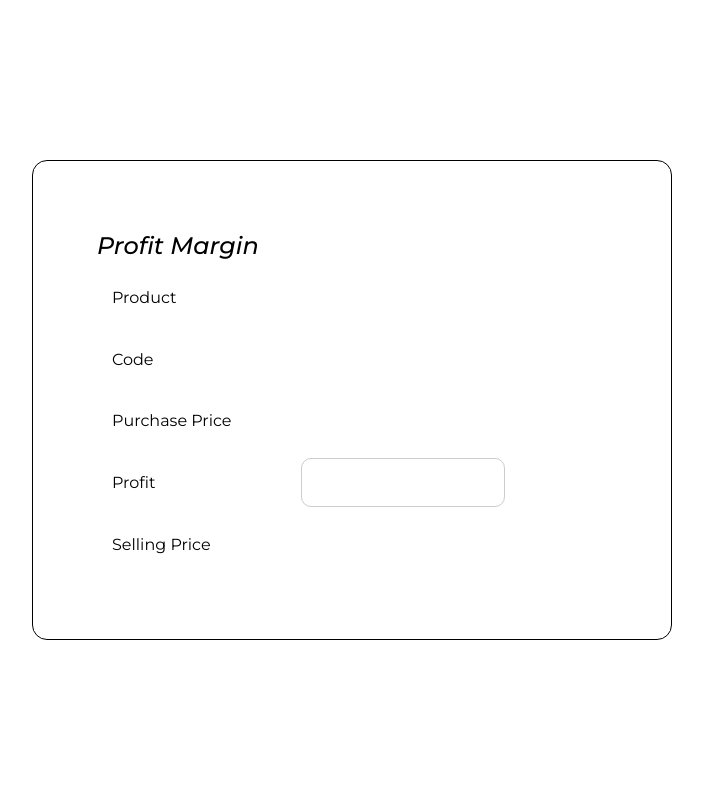
After one commit to MauricioMolina12/WebCacua, a Python web app: template src/config/templates/profitMargin.html in a window 1280 px wide. The commit adds this page. Shown: the whole page, without its empty margins (288-991 px from the left). Run offline with Jinja, Linux system fonts and the light colour scheme; the template is opened without the code that fills it, so the values that code supplies are empty.

Commit message:
Modificacion 2

```diff
--- a/src/config/static/controllers/users.js
+++ b/src/config/static/controllers/users.js
@@ -29,7 +29,7 @@ const d = document,
         {
             email: "Elián Gutierrez",
             password: 'eliand123',
-            scope: 'CU'
+            scope: 'cli'
         }
 
     ]
--- a/src/config/static/styles/index.css
+++ b/src/config/static/styles/index.css
@@ -56,8 +56,8 @@ body{
 }
 
 .img__flex div{
-    width: 20%;
-    height: 130%;
+    width: 30%;
+    height: 200%;
     clip-path: circle();
 }
 
@@ -93,7 +93,7 @@ body{
 
 .containerButtons{
     display: flex;
-    width: 50%;
+    width: 60%;
     height: 10%;
     align-items: center;
     justify-content: start;
--- /dev/null
+++ b/src/config/static/styles/profit.css
@@ -0,0 +1,69 @@
+@import url('https://fonts.googleapis.com/css2?family=Montserrat:ital,wght@0,100..900;1,100..900&display=swap');
+
+html{
+    font-family: 'Montserrat';
+    font-size: 16px;
+    box-sizing: border-box;
+}
+
+*,
+*::after,
+*::before{
+    box-sizing: inherit;
+    margin: 0;
+    padding: 0;
+}
+
+body{
+    height: 100vh;
+    overflow-x: hidden;
+    display: flex;
+    align-items: center;
+    justify-content: center;
+}
+
+:root{
+    --mainColor: #508991;
+    --secondColor: #172A3A;
+    --hoverColor: #2d6269;
+}
+.main__container__product{
+    width: 50%;
+    height: 60%;
+    border: 1px solid black;
+    border-radius: 15px;
+    display: flex;
+    flex-direction: column;
+    justify-content: space-around;
+    padding: 5%;
+    font-weight: normal;
+}
+
+.main__container__product h2{
+    font-weight: 500;
+    font-style: italic;
+}
+
+.main__container__product [class$="view"]{
+    width: 80%;
+    height: auto;
+    display: flex;
+}
+
+.main__container__product [class$="view"] > div{
+    width: 50%;
+    height: 100%;
+    padding: 15px;
+}
+
+.main__container__product [class$="view"] > div:nth-last-of-type(1){
+    padding: 0;
+}
+
+.main__container__product [class$="view"] > div > input{
+    height: 100%;
+    width: 100%;
+    outline: none;
+    border: 1px solid #ccc;
+    border-radius: 10px;
+}
--- /dev/null
+++ b/src/config/templates/profitMargin.html
@@ -0,0 +1,37 @@
+<!DOCTYPE html>
+<html lang="en">
+
+<head>
+    <meta charset="UTF-8">
+    <meta name="viewport" content="width=device-width, initial-scale=1.0">
+    <title>Document</title>
+    <link rel="stylesheet" href="../static/styles/profit.css">
+</head>
+
+<body>
+    <main class="main__container__product">
+        <h2>Profit Margin</h2>
+        <section class="product_view">
+            <div class="product__name__container"><span class="product__name">Product</span></div>
+            <div class="product__value__container"><span class="product__value"></span></div>
+        </section>
+        <section class="code_view">
+            <div class="code__name__container"><span class="code__name">Code</span></div>
+            <div class="code__value__container"><span class="code__value"></span></div>
+        </section>
+        <section class="pricep_view">
+            <div class="pricep__name__container"><span class="pricep__name">Purchase Price</span></div>
+            <div class="pricep__value__container"><span class="pricep__value"></span></div>
+        </section>
+        <section class="profit_view">
+            <div class="profit__name__container"><span class="profit__name">Profit</span></div>
+            <div class="profit__value__container"><input type="number" class="profit__value"></div>
+        </section>
+        <section class="selling_price_view">
+            <div class="selling__name__container"><span class="selling__name">Selling Price</span></div>
+            <div class="selling__value__container"><span class="selling__value"></span></div>
+        </section>
+    </main>
+</body>
+
+</html>
```
Also changed, not shown: src/config/static/controllers/homePage.js (+46 -8 lines), src/config/static/controllers/main.js (+6 -3 lines), src/config/static/styles/homePage.css (+44 -2 lines), src/config/templates/homePage.html (+40 -4 lines).
